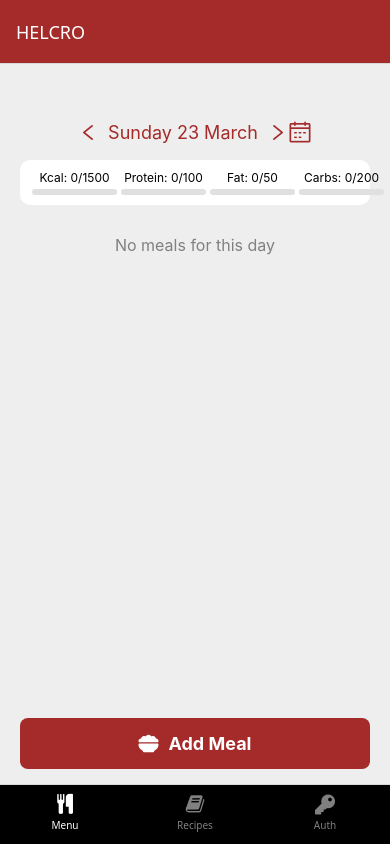
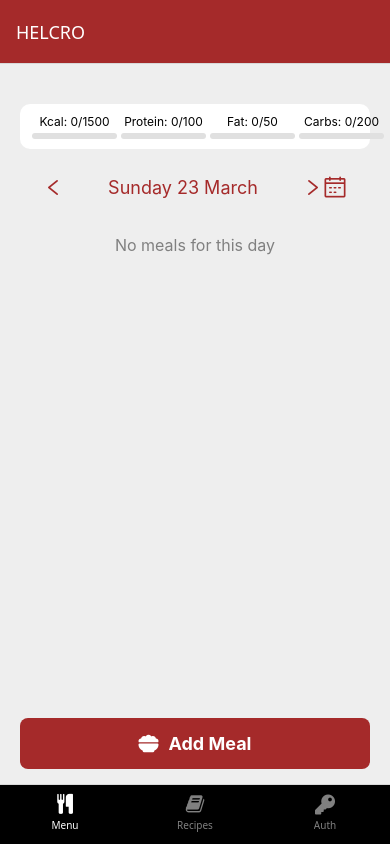
Before and after one commit to voxten/Helcro, a React Native app: screen /Menu in a window 390 px wide. Built offline with nearby package versions, Linux system fonts and the light colour scheme.

Commit message:
Small tweak for date picker and slider in Menu.js

```diff
--- a/components/menu/Menu.js
+++ b/components/menu/Menu.js
@@ -209,33 +209,6 @@ export default function Menu() {
 
     return (
         <View style={localStyles.container}>
-
-
-            <View style={localStyles.dateContainer}>
-                <TouchableOpacity onPress={() => changeDay(-1)}>
-                    <AntDesign name="left" size={20} color="brown" />
-                </TouchableOpacity>
-                <Text style={localStyles.dateText}>{formatDate(selectedDate)}</Text>
-                <TouchableOpacity onPress={() => changeDay(1)}>
-                    <AntDesign name="right" size={20} color="brown" />
-                </TouchableOpacity>
-                <TouchableOpacity onPress={() => setShowCalendar(true)}>
-                    <AntDesign name="calendar" size={24} color="brown" />
-                </TouchableOpacity>
-            </View>
-
-            {showCalendar && (
-                <DateTimePicker
-                    value={selectedDate}
-                    mode="date"
-                    display="default"
-                    onChange={(event, date) => {
-                        setShowCalendar(false);
-                        if (date) setSelectedDate(date);
-                    }}
-                />
-            )}
-
             <View style={localStyles.nutritionContainer}>
                 <View style={localStyles.nutritionFooter}>
                     <NutritionSlider
@@ -260,6 +233,31 @@ export default function Menu() {
                     />
                 </View>
             </View>
+
+            <View style={localStyles.dateContainer}>
+                <TouchableOpacity onPress={() => changeDay(-1)}>
+                    <AntDesign name="left" size={20} color="brown" />
+                </TouchableOpacity>
+                <Text style={localStyles.dateText}>{formatDate(selectedDate)}</Text>
+                <TouchableOpacity onPress={() => changeDay(1)}>
+                    <AntDesign name="right" size={20} color="brown" />
+                </TouchableOpacity>
+                <TouchableOpacity  onPress={() => setShowCalendar(true)}>
+                    <AntDesign name="calendar" size={24} color="brown" />
+                </TouchableOpacity>
+            </View>
+
+            {showCalendar && (
+                <DateTimePicker
+                    value={selectedDate}
+                    mode="date"
+                    display="default"
+                    onChange={(event, date) => {
+                        setShowCalendar(false);
+                        if (date) setSelectedDate(date);
+                    }}
+                />
+            )}
 
             <ScrollView style={localStyles.mealList}>
                 {meals.length === 0 ? (
@@ -436,9 +434,23 @@ const localStyles = StyleSheet.create({
         alignItems: 'center',
         marginVertical: 15
     },
-    dateText: { fontSize: 18, marginHorizontal: 10, color: 'brown' },
-    mealList: { flex: 1, marginBottom: 10 },
-    mealText: { fontSize: 16, textAlign: 'center', marginTop: 20, color: 'gray' },
+    dateText: {
+        fontSize: 18,
+        marginHorizontal: 10,
+        color: 'brown',
+        textAlign: 'center',
+        width: 220, // Fixed width to accommodate the widest expected date
+    },
+    mealList: {
+        flex: 1,
+        marginBottom: 10
+    },
+    mealText: {
+        fontSize: 16,
+        textAlign: 'center',
+        marginTop: 20,
+        color: 'gray'
+    },
     mealContainer: {
         backgroundColor: '#fff',
         borderRadius: 10,
```
